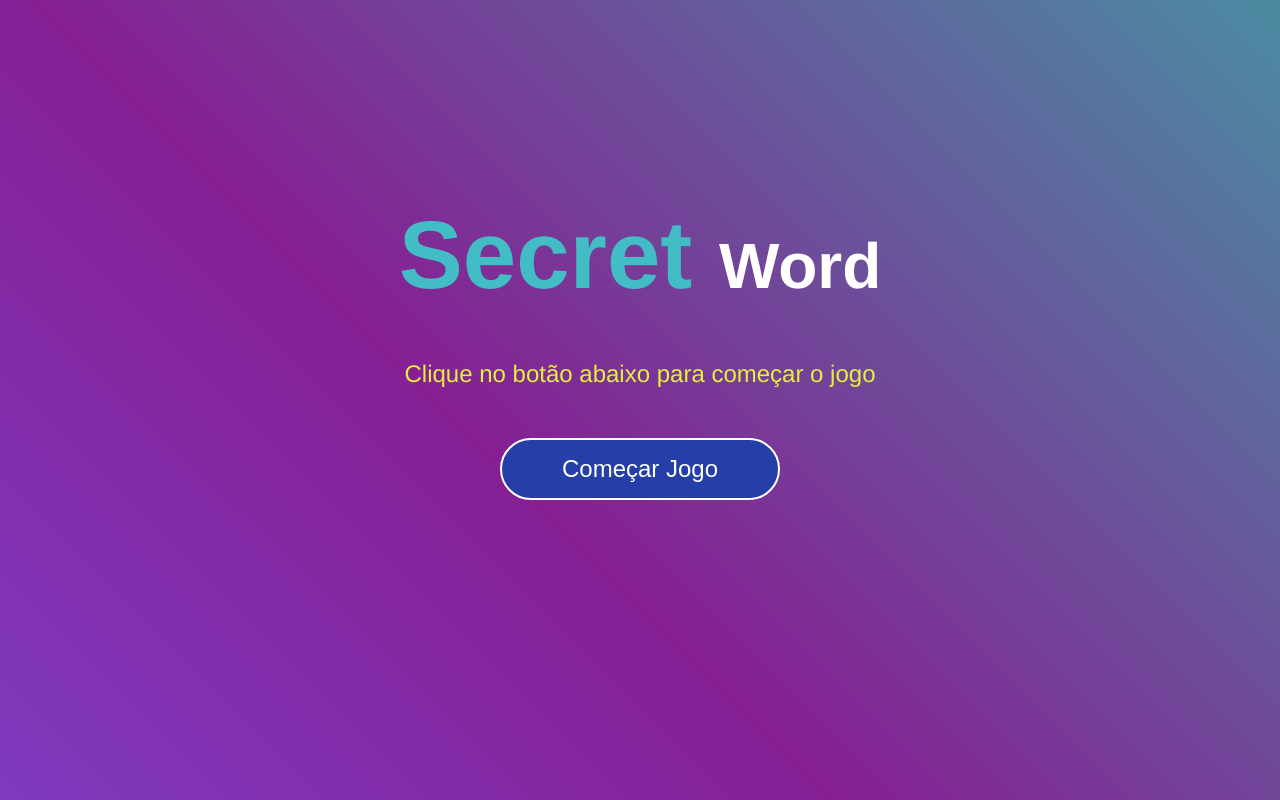
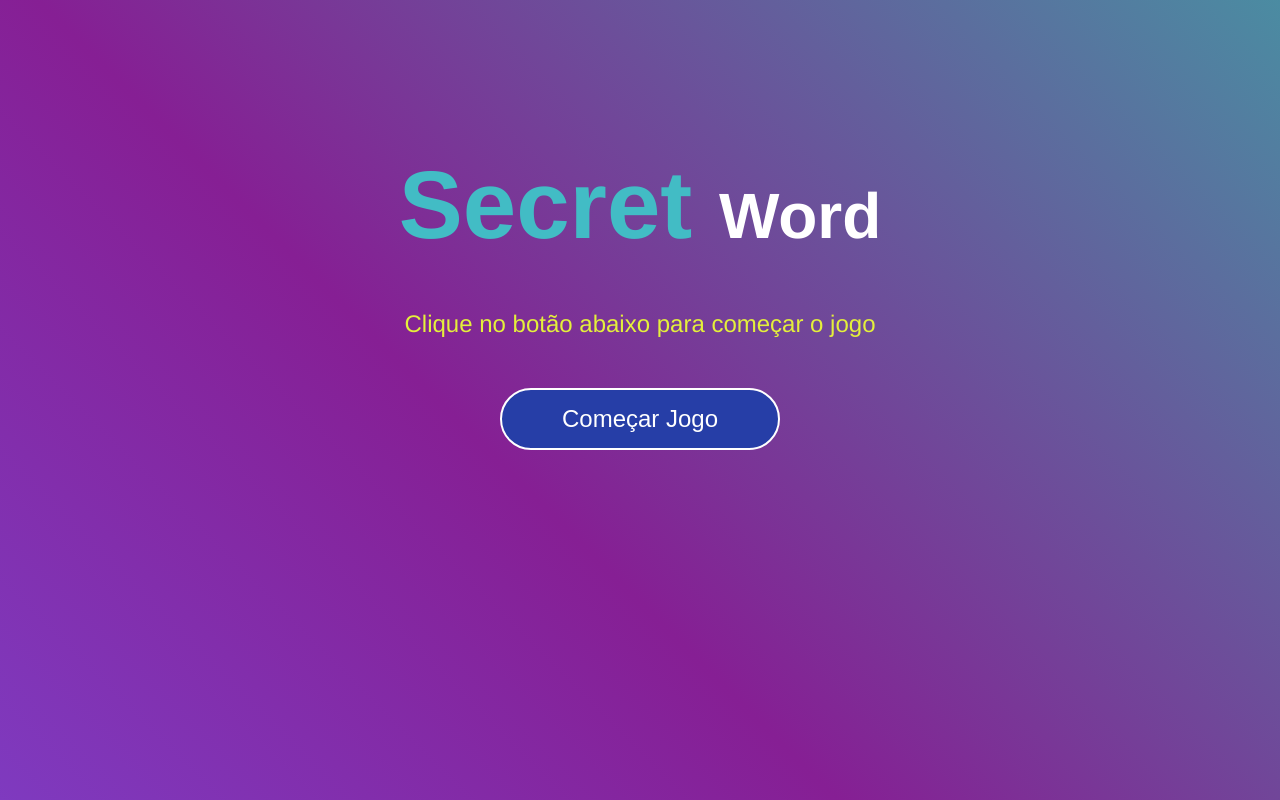
Before and after one commit to Rafaellrx12/secret-word, a React (Create React App) app: page / in a window 1280 px wide. Built offline with nearby package versions, Linux system fonts and the light colour scheme.

Commit message:
feat: add more css styles

```diff
--- a/src/index.css
+++ b/src/index.css
@@ -2,15 +2,26 @@ html {
   height: 100%;
 }
 @media only screen and (max-device-width: 900px) {
-  body {
+  html {
     width: 100%;
   }
 }
 @media only screen and (max-device-width: 700px) {
-  body {
+  html {
     width: 400px;
   }
 }
+@media only screen and (max-device-width: 500px) {
+  html {
+    width: 300px;
+  }
+}
+@media only screen and (max-device-width: 200px) {
+  html {
+    width: 100px;
+  }
+}
+
 body {
   color: white;
   padding: 0;
@@ -19,7 +30,7 @@ body {
   background-size: 300% 300%;
   animation: colors 12s ease-in-out infinite;
   font-family: Helvetica;
-  margin-top: 150px;
+  margin-top: 100px;
 }
 
 @keyframes colors {
```
